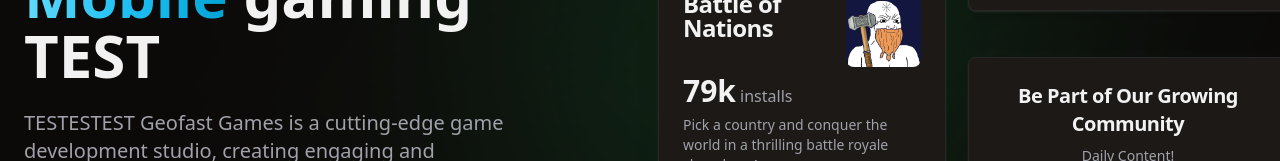
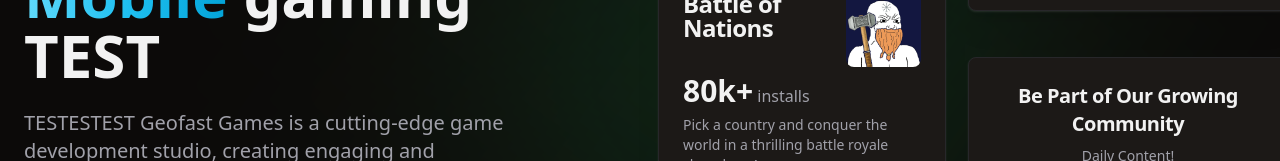
Before and after one commit to utkarshtrivedimdz/geofast-landing-page, a React (Vite) app: page / in a window 1280 px wide. Shown: the part 368-529 px from the top of the page. Built offline with nearby package versions, Linux system fonts and the light colour scheme.

Commit message:
Update HeroCards.tsx

```diff
--- a/src/components/HeroCards.tsx
+++ b/src/components/HeroCards.tsx
@@ -73,7 +73,7 @@ export const HeroCards = () => {
             />
           </CardTitle>
           <div>
-            <span className="text-3xl font-bold">79k</span>
+            <span className="text-3xl font-bold">80k+</span>
             <span className="text-muted-foreground"> installs</span>
           </div>
 
```
